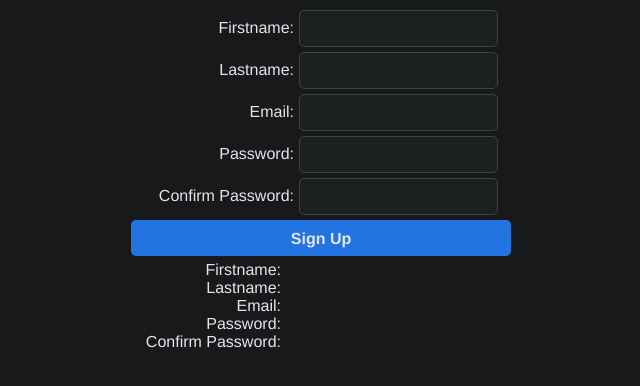
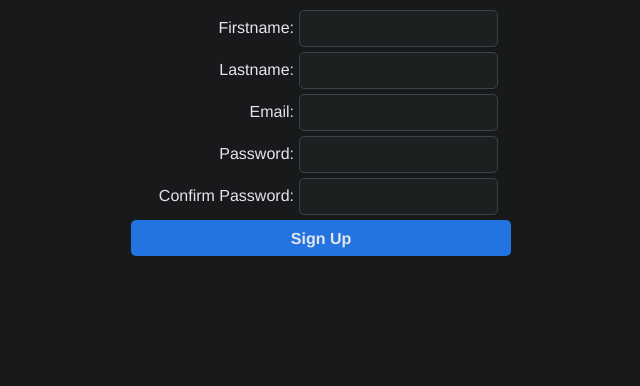
Before and after one commit to p0lbang/labexer09, a React (Create React App) app: page / in a window 1280 px wide. Shown: the top 386 px of the page, without its empty margins (319-959 px from the left). Built offline with nearby package versions, Linux system fonts and the light colour scheme.

Commit message:
remove output

```diff
--- a/src/App.css
+++ b/src/App.css
@@ -43,12 +43,6 @@ span.errorMessage {
     color: red;
 }
 
-#output {
-    margin: auto;
-    text-align: left;
-    width: 380px;
-}
-
 #btnSignUp {
     background-color: var(--icon-selected-color);
     width: 100%;
--- a/src/Form.js
+++ b/src/Form.js
@@ -166,22 +166,7 @@ class Form extends React.Component {
           <br />
           <input id="btnSignUp" type="submit" value="Sign Up" />
         </form>
-        <div className="Container">
-
-          <div id="output">
-            <span className="label">Firstname:</span> {this.state.firstname}<br />
-
-            <span className="label">Lastname:</span> {this.state.lastname}<br />
-
-            <span className="label">Email:</span> {this.state.email}<br />
-
-            <span className="label">Password:</span> {this.state.password}<br />
-
-            <span className="label">Confirm Password:</span> {this.state.repeatpassword}
-          </div>
-        </div>
       </div>
-
     );
   }
 }
```
